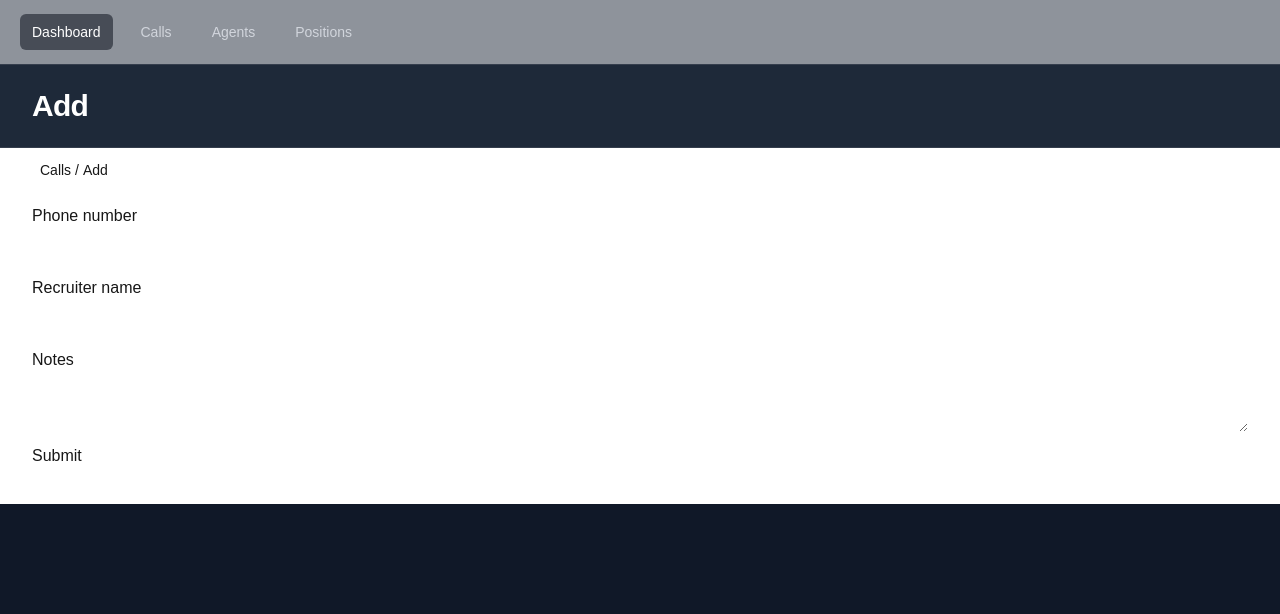
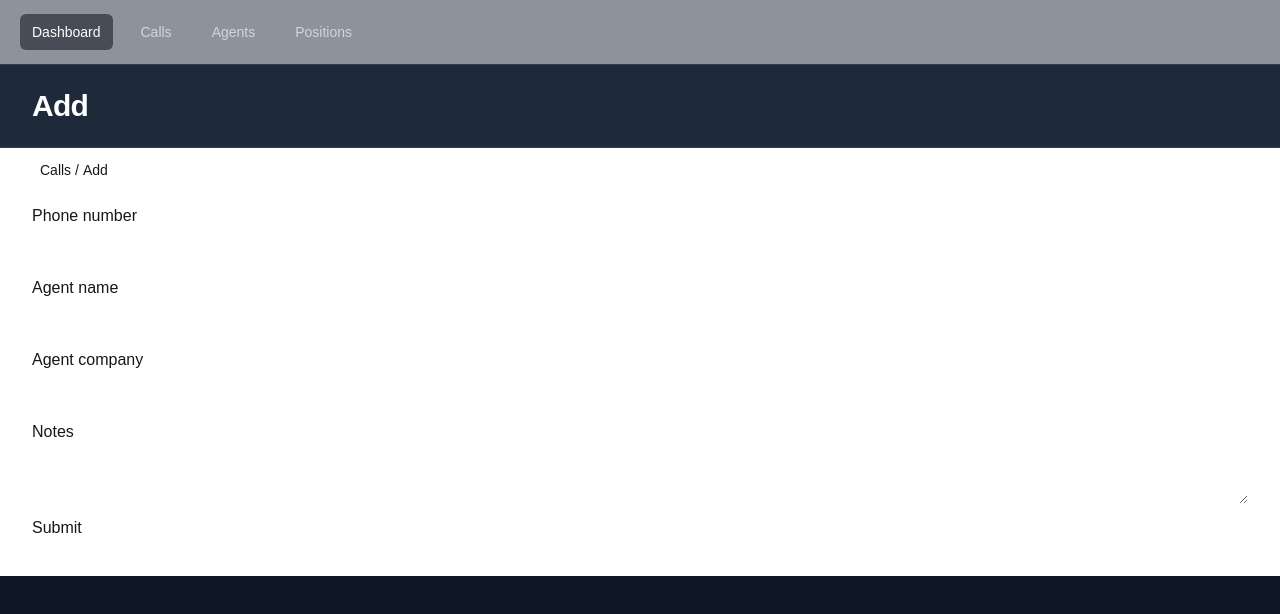
Before and after one commit to danieldhems/job-search, a Next.js app: page /calls/add in a window 1280 px wide. Shown: the top 614 px of the page. Built offline with nearby package versions, Linux system fonts and the light colour scheme.

Commit message:
Move 'Add Call' form to client component.

```diff
--- /dev/null
+++ b/src/app/calls/add/AddCallForm.tsx
@@ -0,0 +1,52 @@
+"use client";
+
+import { FormEvent } from "react";
+
+export default function AddCall() {
+  async function onSubmit(event: FormEvent<HTMLFormElement>) {
+    event.preventDefault()
+
+    const form = event.target as HTMLFormElement;
+    const data = {
+      phoneNumber: form.phone_number.value,
+      agentName: form.agent_name.value,
+      agentCompany: form.agent_company.value,
+      notes: form.notes.value,
+    };
+
+    const request = await fetch('/api/mysql/calls', {
+      method: 'POST',
+      headers: {
+        "Content-Type": "application/json",
+      },
+      body: JSON.stringify(data),
+    });
+
+    // Handle response if necessary
+    const response = await request.json();
+  }
+
+  return (
+    <form onSubmit={onSubmit}>
+      <div className="mb-3">
+        <label>Phone number</label>
+        <input type="number" name="phone_number" id="input-phone-number" className="block w-full rounded-md bg-white/5 px-3 py-1.5 text-base text-white outline-1 -outline-offset-1 outline-white/10 placeholder:text-gray-500 focus:outline-2 focus:-outline-offset-2 focus:outline-indigo-500 sm:text-sm/6"></input>
+      </div>
+      <div className="mb-3">
+        <label>Agent name</label>
+        <input type="text" name="agent_name" id="input-agent-name" className="block w-full rounded-md bg-white/5 px-3 py-1.5 text-base text-white outline-1 -outline-offset-1 outline-white/10 placeholder:text-gray-500 focus:outline-2 focus:-outline-offset-2 focus:outline-indigo-500 sm:text-sm/6"></input>
+      </div>
+      <div className="mb-3">
+        <label>Agent company</label>
+        <input type="text" name="agent_company" id="input-agent-name" className="block w-full rounded-md bg-white/5 px-3 py-1.5 text-base text-white outline-1 -outline-offset-1 outline-white/10 placeholder:text-gray-500 focus:outline-2 focus:-outline-offset-2 focus:outline-indigo-500 sm:text-sm/6"></input>
+      </div>
+      <div className="mb-3">
+        <label>Notes</label>
+        <textarea id="notes" name="notes" className="block w-full rounded-md bg-white/5 px-3 py-1.5 text-base text-white outline-1 -outline-offset-1 outline-white/10 placeholder:text-gray-500 focus:outline-2 focus:-outline-offset-2 focus:outline-indigo-500 sm:text-sm/6"></textarea>
+      </div>
+      <div className="mb-3">
+        <input type="submit"></input>
+      </div>
+    </form>
+  )
+}
--- a/src/app/calls/add/page.tsx
+++ b/src/app/calls/add/page.tsx
@@ -1,47 +1,7 @@
-"use client";
+import AddCallForm from "./AddCallForm";
 
-import { FormEvent } from "react";
-
-export default function AddCall() {
-  async function onSubmit(event: FormEvent<HTMLFormElement>) {
-    event.preventDefault()
-
-    const form = event.target as HTMLFormElement;
-    const data = {
-      phoneNumber: form.phone_number.value,
-      recruiterName: form.recruiter_name.value,
-      notes: form.notes.value,
-    };
-
-    const request = await fetch('/api/mysql/calls', {
-      method: 'POST',
-      headers: {
-        "Content-Type": "application/json",
-      },
-      body: JSON.stringify(data),
-    });
-
-    // Handle response if necessary
-    const response = await request.json();
-  }
-
+export default function AddCallPage() {
   return (
-    <form onSubmit={onSubmit}>
-      <div className="mb-3">
-        <label>Phone number</label>
-        <input type="number" name="phone_number" id="input-phone-number" className="block w-full rounded-md bg-white/5 px-3 py-1.5 text-base text-white outline-1 -outline-offset-1 outline-white/10 placeholder:text-gray-500 focus:outline-2 focus:-outline-offset-2 focus:outline-indigo-500 sm:text-sm/6"></input>
-      </div>
-      <div className="mb-3">
-        <label>Recruiter name</label>
-        <input type="text" name="recruiter_name" id="input-recruiter-name" className="block w-full rounded-md bg-white/5 px-3 py-1.5 text-base text-white outline-1 -outline-offset-1 outline-white/10 placeholder:text-gray-500 focus:outline-2 focus:-outline-offset-2 focus:outline-indigo-500 sm:text-sm/6"></input>
-      </div>
-      <div className="mb-3">
-        <label>Notes</label>
-        <textarea id="notes" name="notes" className="block w-full rounded-md bg-white/5 px-3 py-1.5 text-base text-white outline-1 -outline-offset-1 outline-white/10 placeholder:text-gray-500 focus:outline-2 focus:-outline-offset-2 focus:outline-indigo-500 sm:text-sm/6"></textarea>
-      </div>
-      <div className="mb-3">
-        <input type="submit"></input>
-      </div>
-    </form>
+    <AddCallForm />
   )
 }
```
